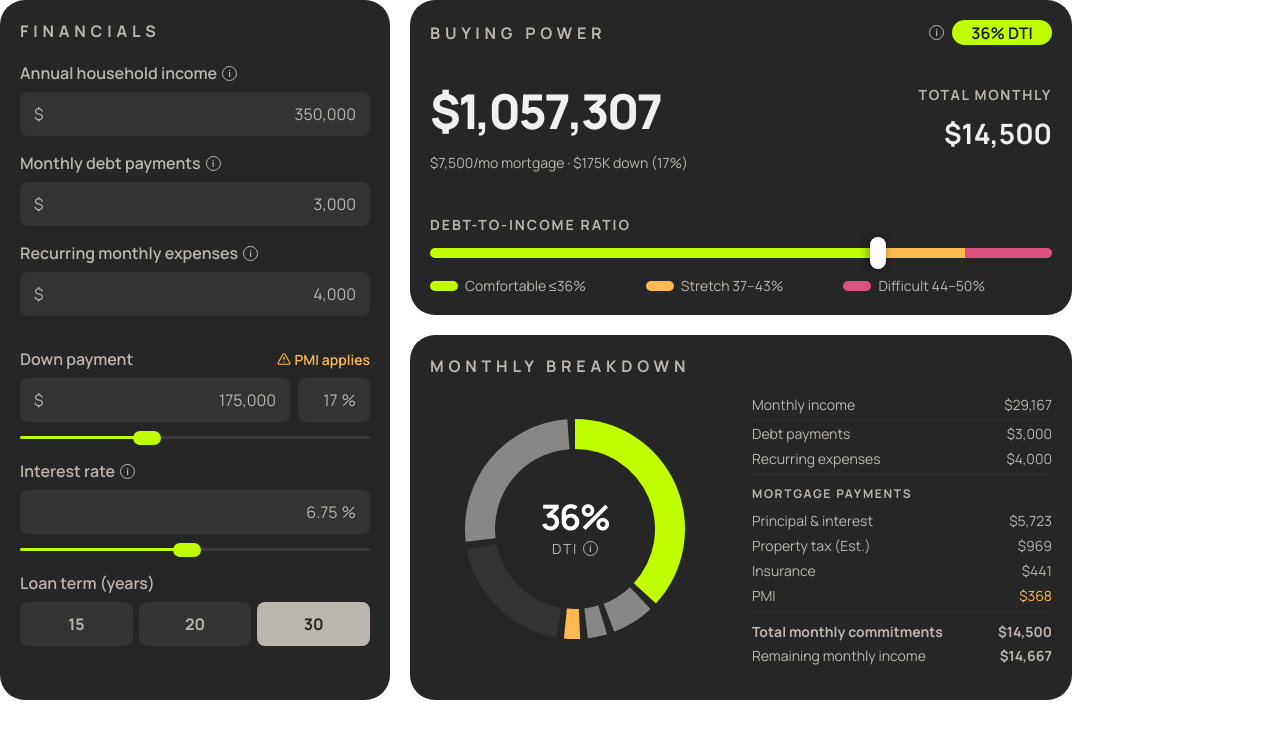
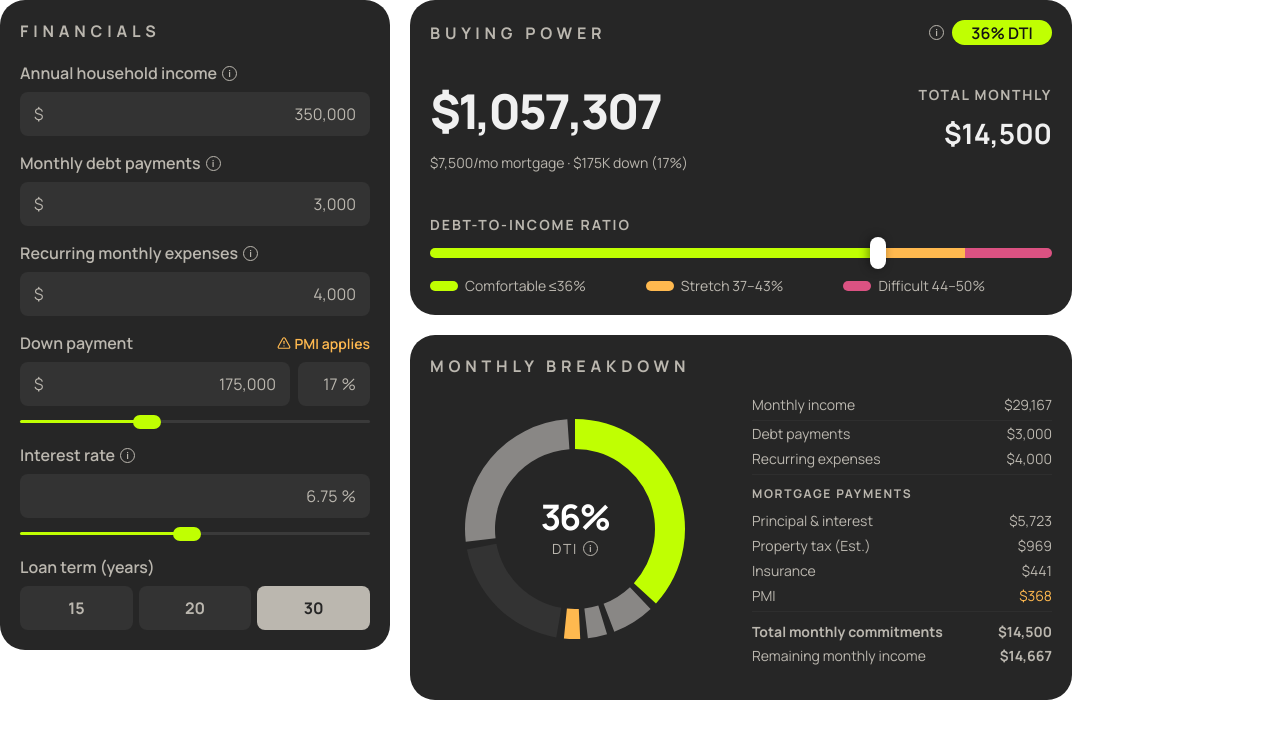
Before and after one commit to hauserapp/affordability-calculator, a Next.js app: page /tools/affordability-calculator in a window 1280 px wide. Shown: the top 738 px of the page. Built offline with nearby package versions, Linux system fonts and the light colour scheme.

Commit message:
fix loan term bottom spacing

```diff
--- a/components/AffordabilityCalculator.jsx
+++ b/components/AffordabilityCalculator.jsx
@@ -311,7 +311,7 @@ export default function BuyingPowerCalc() {
             {/* ══════════════════════════════════════════════
                 CARD 1 — Financials
             ══════════════════════════════════════════════ */}
-            <div className="left-card" style={{ ...card, width: 390, height: 700, display: "flex", flexDirection: "column", paddingBottom: 0 }}>
+            <div className="left-card" style={{ ...card, width: 390, display: "flex", flexDirection: "column", paddingBottom: 0 }}>
               <div style={{ ...sectHdr, marginBottom: 20 }}>Financials</div>
 
               <div style={fRow}>
@@ -341,7 +341,7 @@ export default function BuyingPowerCalc() {
                 <FmtInput value={recurring} onChange={setRecurring} />
               </div>
 
-              <div style={{ ...fRow, marginTop: 16 }}>
+              <div style={{ ...fRow }}>
                 <div style={fLbl}>
                   <span>Down payment</span>
                   {downPct < 20 && homePrice > 0 && (
```
